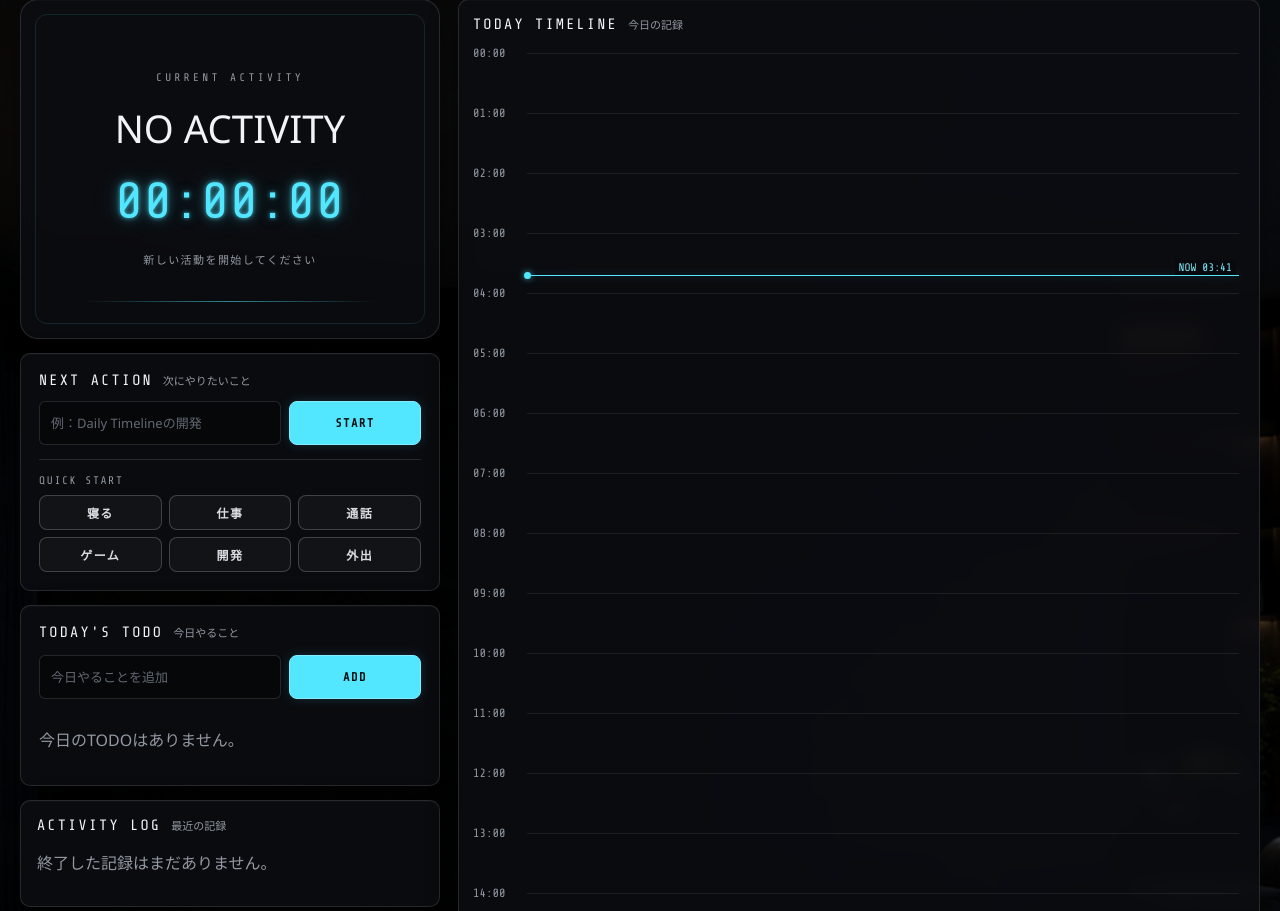
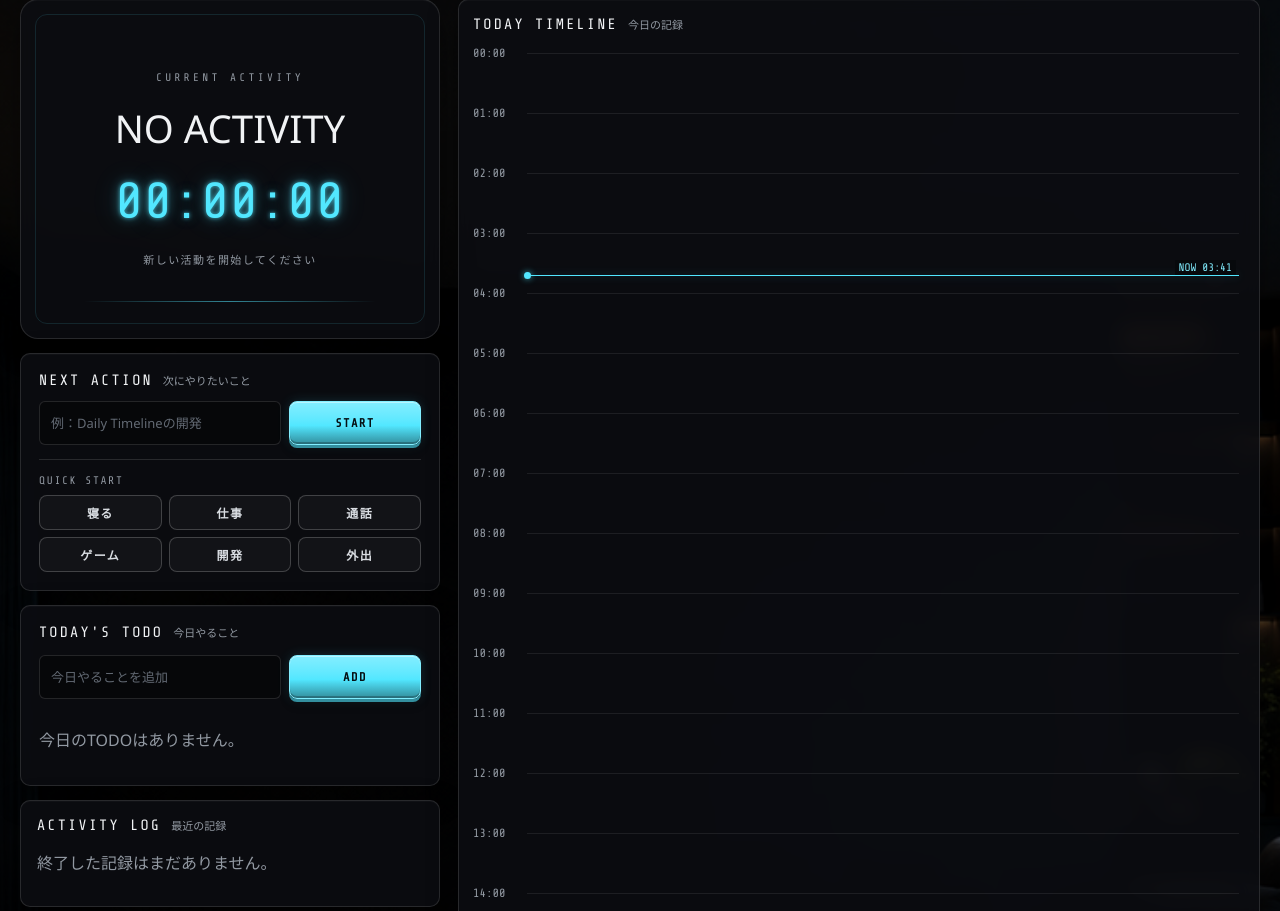
Before and after one commit to Ponzou2002/Daily-timeline, a Flask app: page / in a window 1280 px wide. Shown: the part 69-980 px from the top of the page. Run offline with Flask 3, Linux system fonts and the light colour scheme; data that the repository does not hold is empty.

Commit message:
Add tactile skeuomorphic button styling

```diff
--- a/static/theme.css
+++ b/static/theme.css
@@ -333,3 +333,143 @@ button:hover {
         rgba(255, 255, 255, 0.22)
         rgba(255, 255, 255, 0.03);
 }
+
+
+/* ========================================
+   TACTILE BUTTONS
+   スキューモーフィズム寄りの「押せる」立体表現。
+======================================== */
+
+button {
+    position: relative;
+    top: 0;
+
+    background:
+        linear-gradient(
+            180deg,
+            color-mix(in srgb, var(--theme-control) 82%, white),
+            var(--theme-control) 52%,
+            color-mix(in srgb, var(--theme-control) 78%, black)
+        );
+
+    border: 1px solid var(--theme-border-strong);
+
+    box-shadow:
+        inset 0 1px 0 rgba(255, 255, 255, 0.11),
+        inset 0 -2px 0 rgba(0, 0, 0, 0.34),
+        0 3px 0 rgba(0, 0, 0, 0.72),
+        0 5px 10px rgba(0, 0, 0, 0.24);
+
+    transform: translateY(0);
+
+    transition:
+        transform 80ms ease,
+        top 80ms ease,
+        border-color 120ms ease,
+        box-shadow 120ms ease,
+        filter 120ms ease;
+}
+
+button:hover {
+    top: -1px;
+
+    background:
+        linear-gradient(
+            180deg,
+            color-mix(in srgb, var(--theme-control-hover) 86%, white),
+            var(--theme-control-hover) 52%,
+            color-mix(in srgb, var(--theme-control-hover) 78%, black)
+        );
+
+    border-color: var(--accent-55);
+
+    box-shadow:
+        inset 0 1px 0 rgba(255, 255, 255, 0.14),
+        inset 0 -2px 0 rgba(0, 0, 0, 0.35),
+        0 4px 0 rgba(0, 0, 0, 0.74),
+        0 7px 12px rgba(0, 0, 0, 0.28),
+        0 0 0 1px var(--accent-08);
+}
+
+button:active {
+    top: 2px;
+    transform: translateY(0);
+
+    box-shadow:
+        inset 0 2px 5px rgba(0, 0, 0, 0.48),
+        inset 0 1px 0 rgba(255, 255, 255, 0.04),
+        0 1px 0 rgba(0, 0, 0, 0.74);
+
+    filter: brightness(0.94);
+}
+
+/* 主要操作は「発光する物理キー」っぽくする */
+.start-form button,
+.todo-add-form button,
+.todo-start-button {
+    background:
+        linear-gradient(
+            180deg,
+            var(--accent-bright),
+            var(--accent) 56%,
+            var(--accent-dark)
+        );
+
+    border-color: var(--accent-bright);
+
+    box-shadow:
+        inset 0 1px 0 rgba(255, 255, 255, 0.42),
+        inset 0 -2px 0 rgba(0, 0, 0, 0.24),
+        0 3px 0 var(--accent-dark),
+        0 5px 10px rgba(0, 0, 0, 0.26),
+        0 0 12px var(--accent-16);
+}
+
+.start-form button:hover,
+.todo-add-form button:hover,
+.todo-start-button:hover {
+    top: -1px;
+
+    background:
+        linear-gradient(
+            180deg,
+            color-mix(in srgb, var(--accent-bright) 78%, white),
+            var(--accent-bright) 48%,
+            var(--accent)
+        );
+
+    box-shadow:
+        inset 0 1px 0 rgba(255, 255, 255, 0.52),
+        inset 0 -2px 0 rgba(0, 0, 0, 0.20),
+        0 4px 0 var(--accent-dark),
+        0 7px 12px rgba(0, 0, 0, 0.28),
+        0 0 16px var(--accent-22);
+}
+
+.start-form button:active,
+.todo-add-form button:active,
+.todo-start-button:active {
+    top: 2px;
+
+    box-shadow:
+        inset 0 3px 6px rgba(0, 0, 0, 0.34),
+        inset 0 1px 0 rgba(255, 255, 255, 0.18),
+        0 1px 0 var(--accent-dark),
+        0 0 8px var(--accent-12);
+}
+
+/* disabledは押せそうに見せない */
+button:disabled,
+.quick-start-button:disabled,
+.todo-start-button:disabled {
+    top: 0;
+    transform: none;
+    filter: none;
+
+    color: var(--theme-disabled);
+    background: rgba(255, 255, 255, 0.025);
+    border-color: var(--theme-divider);
+
+    box-shadow:
+        inset 0 1px 0 rgba(255, 255, 255, 0.025);
+}
```
